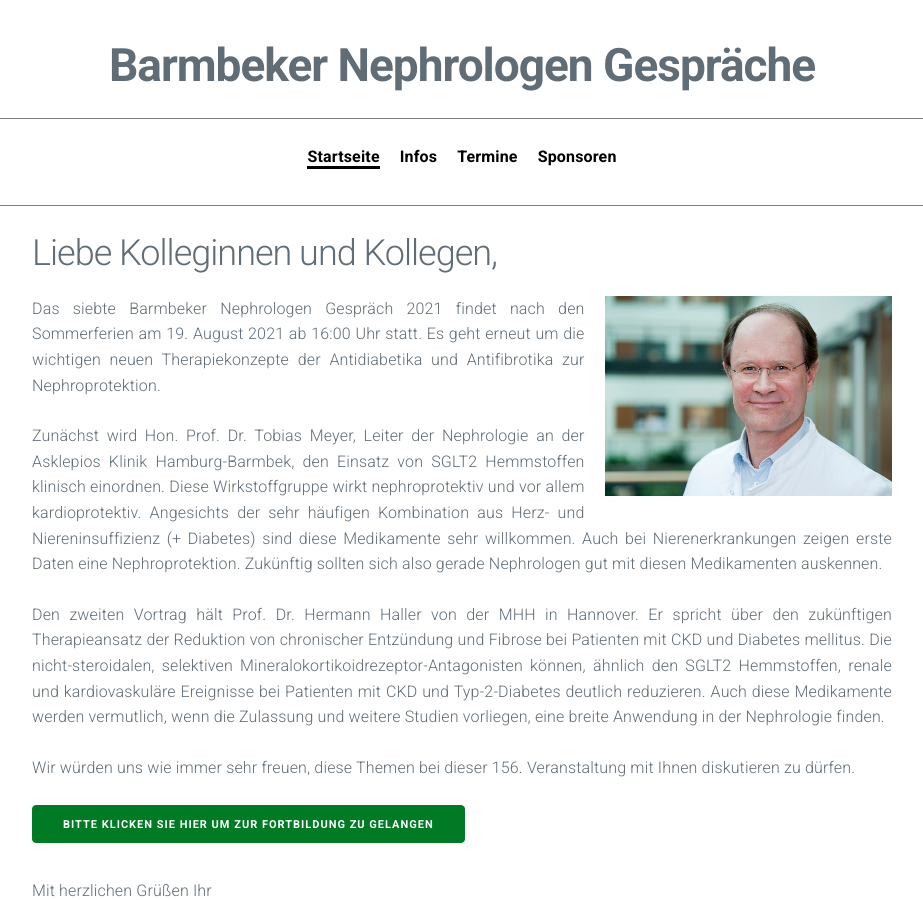
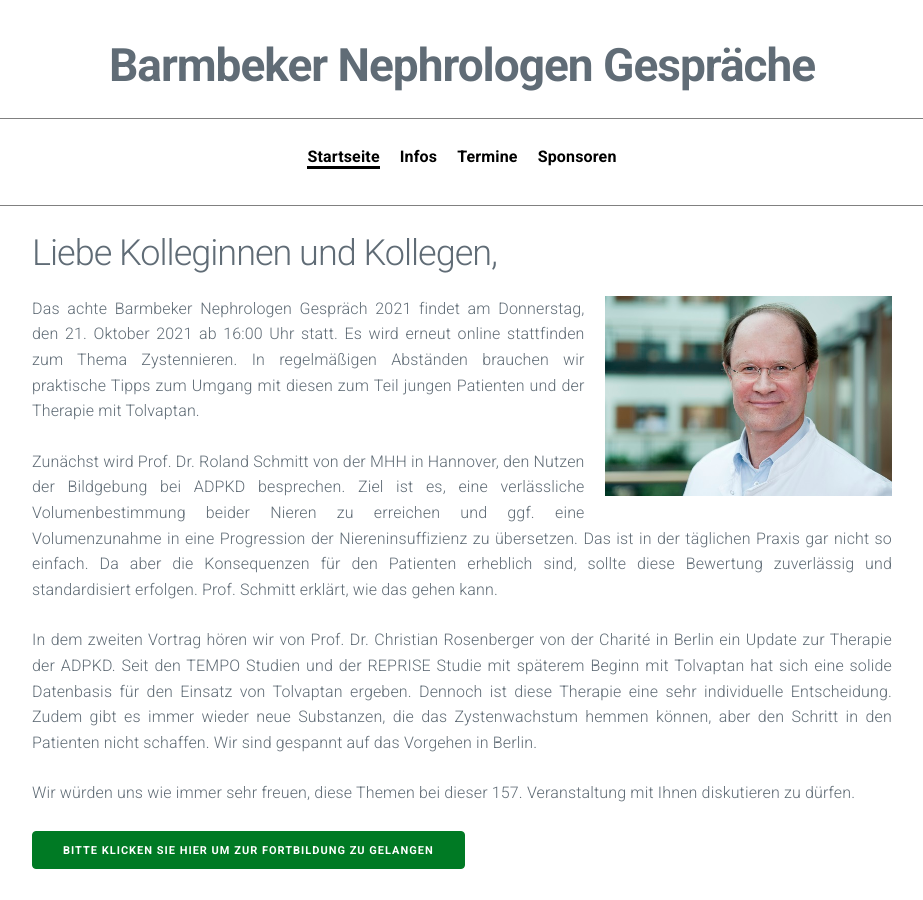
Before and after one commit to manuelpaul86/manuelpaul86.github.io, a Jekyll site: the page built from index.md, in a window 1280 px wide and 900 px high. Shown: the whole window, without its empty margins (178-1101 px from the left). Built offline with Jekyll 4.4.1, drawn with Linux system fonts in a browser that asks for light colours.

Commit message:
Update index.md

```diff
--- a/index.md
+++ b/index.md
@@ -4,13 +4,13 @@ title: Barmbeker Nephrologen Gespräche
 ---
 ## Liebe Kolleginnen und Kollegen,
 
-<img src="/assets/images/CA_Meyer.jpg" height="200rem" style="float:right; margin-left:20px; margin-bottom:20px;">Das siebte Barmbeker Nephrologen Gespräch 2021 findet nach den Sommerferien am 19. August 2021 ab 16:00 Uhr statt. Es geht erneut um die wichtigen neuen Therapiekonzepte der Antidiabetika und Antifibrotika zur Nephroprotektion.
+<img src="/assets/images/CA_Meyer.jpg" height="200rem" style="float:right; margin-left:20px; margin-bottom:20px;">Das achte Barmbeker Nephrologen Gespräch 2021 findet am Donnerstag, den 21. Oktober 2021 ab 16:00 Uhr statt. Es wird erneut online stattfinden zum Thema Zystennieren. In regelmäßigen Abständen brauchen wir praktische Tipps zum Umgang mit diesen zum Teil jungen Patienten und der Therapie mit Tolvaptan.
 
-Zunächst wird Hon. Prof. Dr. Tobias Meyer, Leiter der Nephrologie an der Asklepios Klinik Hamburg-Barmbek, den Einsatz von SGLT2 Hemmstoffen klinisch einordnen. Diese Wirkstoffgruppe wirkt nephroprotektiv und vor allem kardioprotektiv. Angesichts der sehr häufigen Kombination aus Herz- und Niereninsuffizienz (+ Diabetes) sind diese Medikamente sehr willkommen. Auch bei Nierenerkrankungen zeigen erste Daten eine Nephroprotektion. Zukünftig sollten sich also gerade Nephrologen gut mit diesen Medikamenten auskennen.
+Zunächst wird Prof. Dr. Roland Schmitt von der MHH in Hannover, den Nutzen der Bildgebung bei ADPKD besprechen. Ziel ist es, eine verlässliche Volumenbestimmung beider Nieren zu erreichen und ggf. eine Volumenzunahme in eine Progression der Niereninsuffizienz zu übersetzen. Das ist in der täglichen Praxis gar nicht so einfach. Da aber die Konsequenzen für den Patienten erheblich sind, sollte diese Bewertung zuverlässig und standardisiert erfolgen. Prof. Schmitt erklärt, wie das gehen kann.
 
-Den zweiten Vortrag hält Prof. Dr. Hermann Haller von der MHH in Hannover. Er spricht über den zukünftigen Therapieansatz der Reduktion von chronischer Entzündung und Fibrose bei Patienten mit CKD und Diabetes mellitus. Die nicht-steroidalen, selektiven Mineralokortikoidrezeptor-Antagonisten können, ähnlich den SGLT2 Hemmstoffen, renale und kardiovaskuläre Ereignisse bei Patienten mit CKD und Typ-2-Diabetes deutlich reduzieren. Auch diese Medikamente werden vermutlich, wenn die Zulassung und weitere Studien vorliegen, eine breite Anwendung in der Nephrologie finden.
+In dem zweiten Vortrag hören wir von Prof. Dr. Christian Rosenberger von der Charité in Berlin ein Update zur Therapie der ADPKD. Seit den TEMPO Studien und der REPRISE Studie mit späterem Beginn mit Tolvaptan hat sich eine solide Datenbasis für den Einsatz von Tolvaptan ergeben. Dennoch ist diese Therapie eine sehr individuelle Entscheidung. Zudem gibt es immer wieder neue Substanzen, die das Zystenwachstum hemmen können, aber den Schritt in den Patienten nicht schaffen. Wir sind gespannt auf das Vorgehen in Berlin.
 
-Wir würden uns wie immer sehr freuen, diese Themen bei dieser 156. Veranstaltung mit Ihnen diskutieren zu dürfen.
+Wir würden uns wie immer sehr freuen, diese Themen bei dieser 157. Veranstaltung mit Ihnen diskutieren zu dürfen.
 
 <a class="button" href="https://teams.microsoft.com/l/meetup-join/19%3ameeting_MTFhZjE5YmYtZjgwYS00YWRkLWIwMjItNDJjMTU5OTIwMjc5%40thread.v2/0?context=%7b%22Tid%22%3a%22e6160a47-a12e-4ab1-be56-bddd09456693%22%2c%22Oid%22%3a%2254de3200-43af-4cbb-8fde-9d0457be7bcb%22%7d" target="_blank">Bitte klicken Sie hier um zur Fortbildung zu gelangen</a>
 
```
